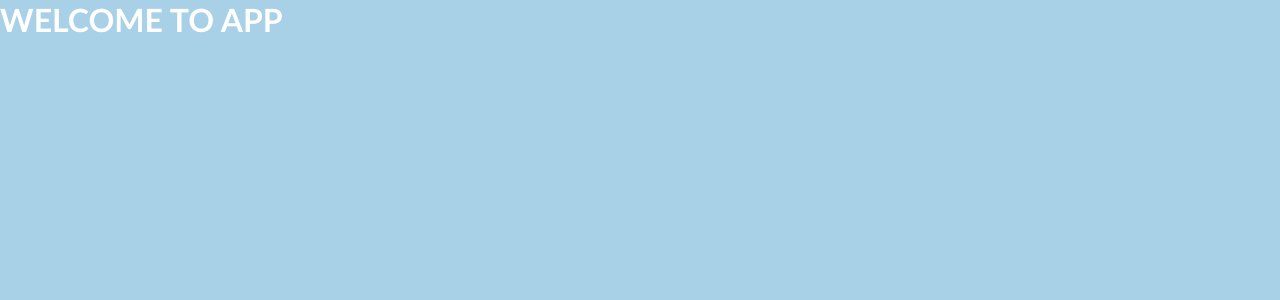
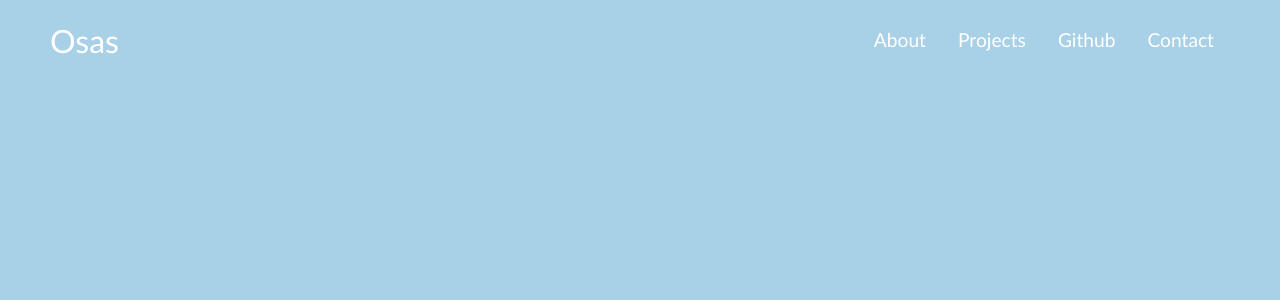
Before and after one commit to OsasAzamegbe/Portfolio-v1, a React (Create React App) app: page / in a window 1280 px wide. Shown: the top 300 px of the page. Built offline with nearby package versions, Linux system fonts and the light colour scheme.

Commit message:
CHORE: modified navbar list elements

```diff
--- a/src/App.js
+++ b/src/App.js
@@ -1,9 +1,16 @@
+import {BrowserRouter as Router, Switch, Route} from 'react-router-dom'
 import './App.css';
+import Navbar from './components/Navbar'
 
 function App() {
   return (
     <div className="App">
-      <h1>WELCOME TO APP</h1>
+      <Router>
+        <Navbar/>
+        <Switch>
+
+        </Switch>
+      </Router>
     </div>
   );
 }
--- a/src/components/Navbar.css
+++ b/src/components/Navbar.css
@@ -1,5 +1,5 @@
 .navbar {
-    background: var(--background-dark);
+    background: var(--background);
     height: 80px;
     display: flex;
     justify-content: center;
@@ -97,7 +97,7 @@
     }
 
     .nav-menu.active {
-      background: var(--background-dark);
+      background: var(--background);
       left: 0;
       opacity: 1;
       transition: all 0.6s ease;
--- a/src/components/Navbar.js
+++ b/src/components/Navbar.js
@@ -1,27 +1,16 @@
 import React, {useState} from 'react';
 import {Link} from 'react-router-dom'
 import {FaBars, FaTimes} from 'react-icons/fa'
-import Button from './Button'
 import './Navbar.css'
 
 
 const Navbar = () => {
 
     const [click, setClick] = useState(false)
-    const [button, setButton] = useState(true)
 
     const clickHandler = () => setClick(!click)
     const closeMobileMenu = () => setClick(false);
 
-    const showButton = () => {
-        if (window.innerWidth <= 960){
-            setButton(false)
-        } else {
-            setButton(true)
-        }
-    }
-
-    window.addEventListener('resize', showButton)
 
     return (
         <nav className="navbar">
@@ -35,24 +24,24 @@ const Navbar = () => {
 
                 <ul className={click ? "nav-menu active" : "nav-menu"}>
                     <li className="nav-item">
-                        <Link to="/profile" className="nav-links" onClick={closeMobileMenu} >
-                            Profile
+                        <Link to="/about" className="nav-links" onClick={closeMobileMenu} >
+                            About
                         </Link>
                     </li>
-                    <li className="nav-btn">
-                        <Link to="/logout" className="btn-link" onClick={closeMobileMenu} >
-                            {button ?
-                            <Button buttonStyle="btn--outline">LOG OUT</Button>
-                            :
-                            <Button buttonStyle="btn--outline" buttonSize="btn--mobile">LOG OUT</Button>}
+                    <li className="nav-item">
+                        <Link to="/projects" className="nav-links" onClick={closeMobileMenu} >
+                            Projects
                         </Link>
                     </li>
-                </ul>
-
-                <ul className={click ? "nav-menu active" : "nav-menu"}>
                     <li className="nav-item">
-                        <Link to="/login" className="nav-links" onClick={closeMobileMenu} >
-                            Login
+                        <Link to="//github.com/OsasAzamegbe"
+                        target="_blank" className="nav-links" onClick={closeMobileMenu} >
+                            Github
+                        </Link>
+                    </li>
+                    <li className="nav-item">
+                        <Link to="/projects" className="nav-links" onClick={closeMobileMenu} >
+                            Contact
                         </Link>
                     </li>
                 </ul>
```
